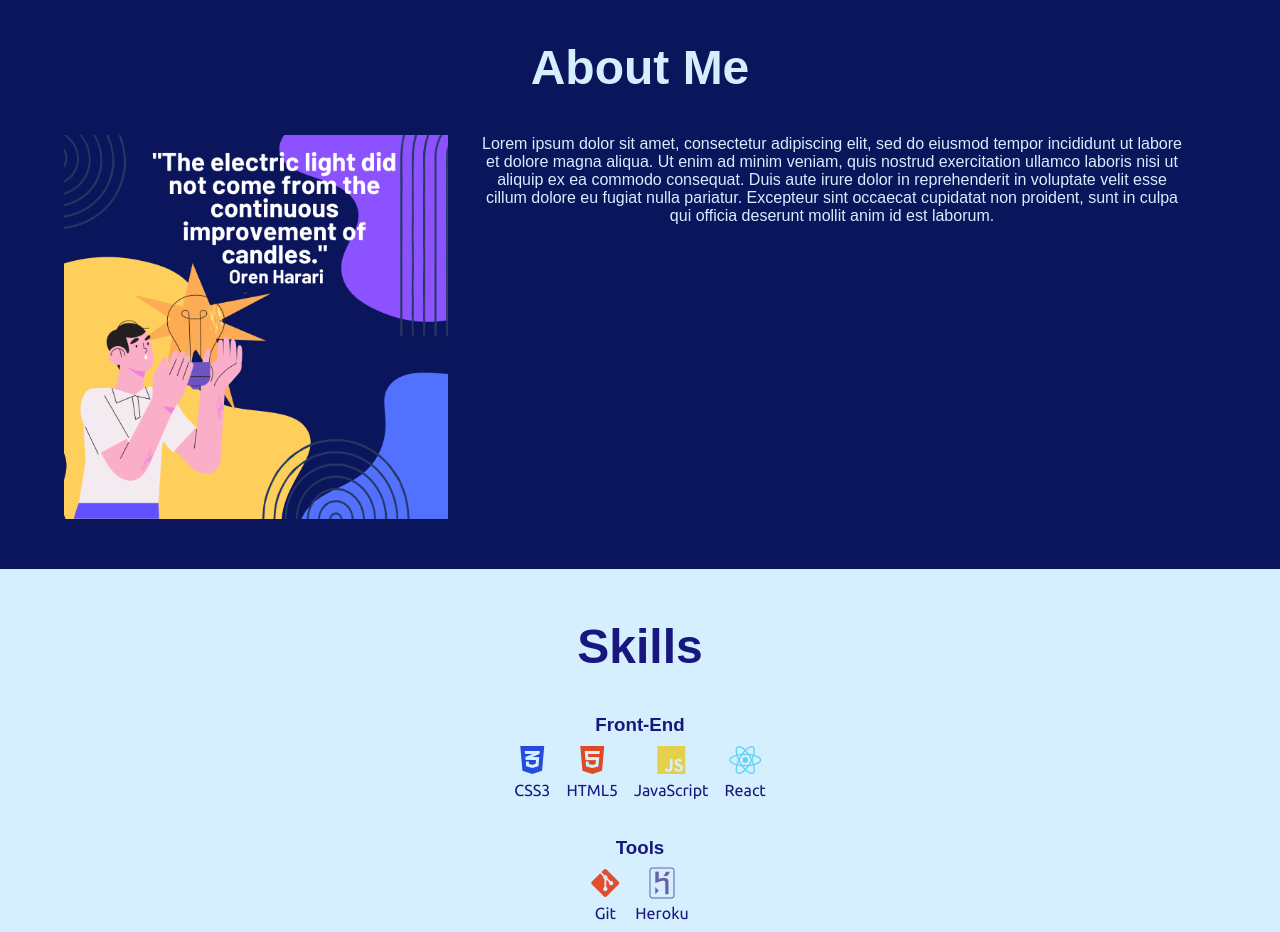
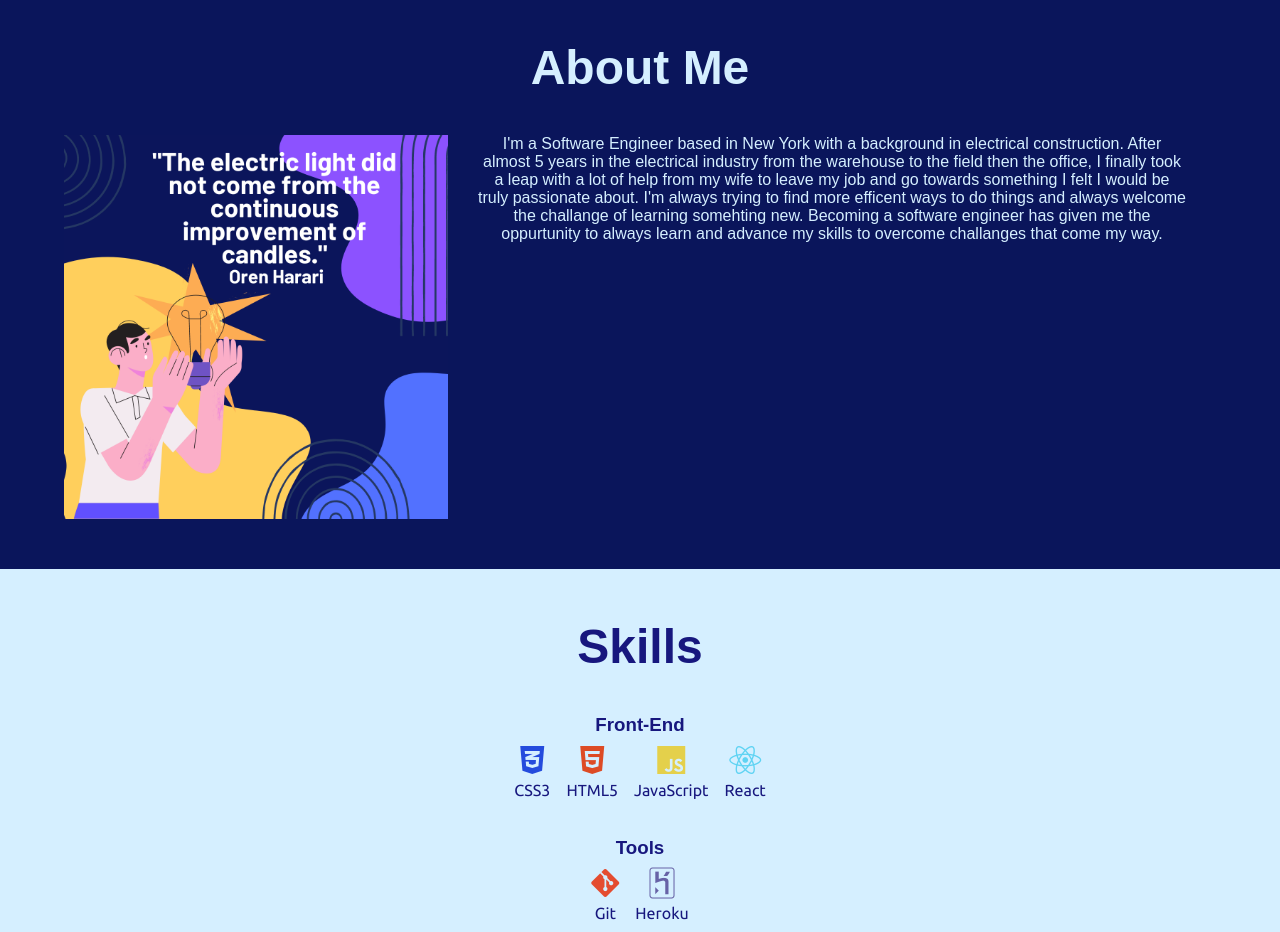
Before and after one commit to PBasham/patrick-portfolio-v1, a React (Create React App) app: page / in a window 1280 px wide. Shown: the part 860-1792 px from the top of the page. Built offline with nearby package versions, Linux system fonts and the light colour scheme; a web font is replaced by a local one.

Commit message:
udpated about

```diff
--- a/src/components/PageContents/AboutMe/AboutMe.jsx
+++ b/src/components/PageContents/AboutMe/AboutMe.jsx
@@ -20,7 +20,7 @@ export default function AboutMe() {
                 <div className="about-picture">
                 </div>
                 <div className="content-about">
-                    <p>Lorem ipsum dolor sit amet, consectetur adipiscing elit, sed do eiusmod tempor incididunt ut labore et dolore magna aliqua. Ut enim ad minim veniam, quis nostrud exercitation ullamco laboris nisi ut aliquip ex ea commodo consequat. Duis aute irure dolor in reprehenderit in voluptate velit esse cillum dolore eu fugiat nulla pariatur. Excepteur sint occaecat cupidatat non proident, sunt in culpa qui officia deserunt mollit anim id est laborum.</p>
+                    <p>I'm a Software Engineer based in New York with a background in electrical construction. After almost 5 years in the electrical industry from the warehouse to the field then the office, I finally took a leap with a lot of help from my wife to leave my job and go towards something I felt I would be truly passionate about. I'm always trying to find more efficent ways to do things and always welcome the challange of learning somehting new. Becoming a software engineer has given me the oppurtunity to always learn and advance my skills to overcome challanges that come my way.</p>
                 </div>
             </div>
         </div>
```
